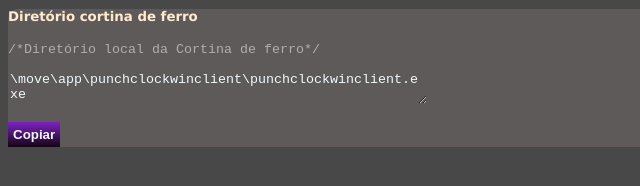
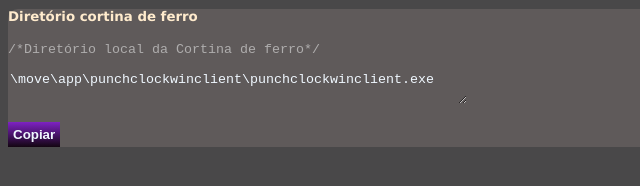
Before and after one commit to JoseCassioSantos/TestesJs, a plain HTML site: page tips.html in a window 1280 px wide. Shown: the part 368-554 px from the top of the page, 0-640 px from the left. Drawn offline with Linux system fonts and the light colour scheme.

Commit message:
Update tips.html

```diff
--- a/tips.html
+++ b/tips.html
@@ -39,7 +39,7 @@
         <h4>Diretório cortina de ferro</h4>
         <pre>/*Diretório local da Cortina de ferro*/</pre>
         <div>
-        <textarea id="tip3" cols="50" readonly>\move\app\punchclockwinclient\punchclockwinclient.exe</textarea>
+        <textarea id="tip3" cols="55" readonly>\move\app\punchclockwinclient\punchclockwinclient.exe</textarea>
         </div>
         <br>
         <div>
```
